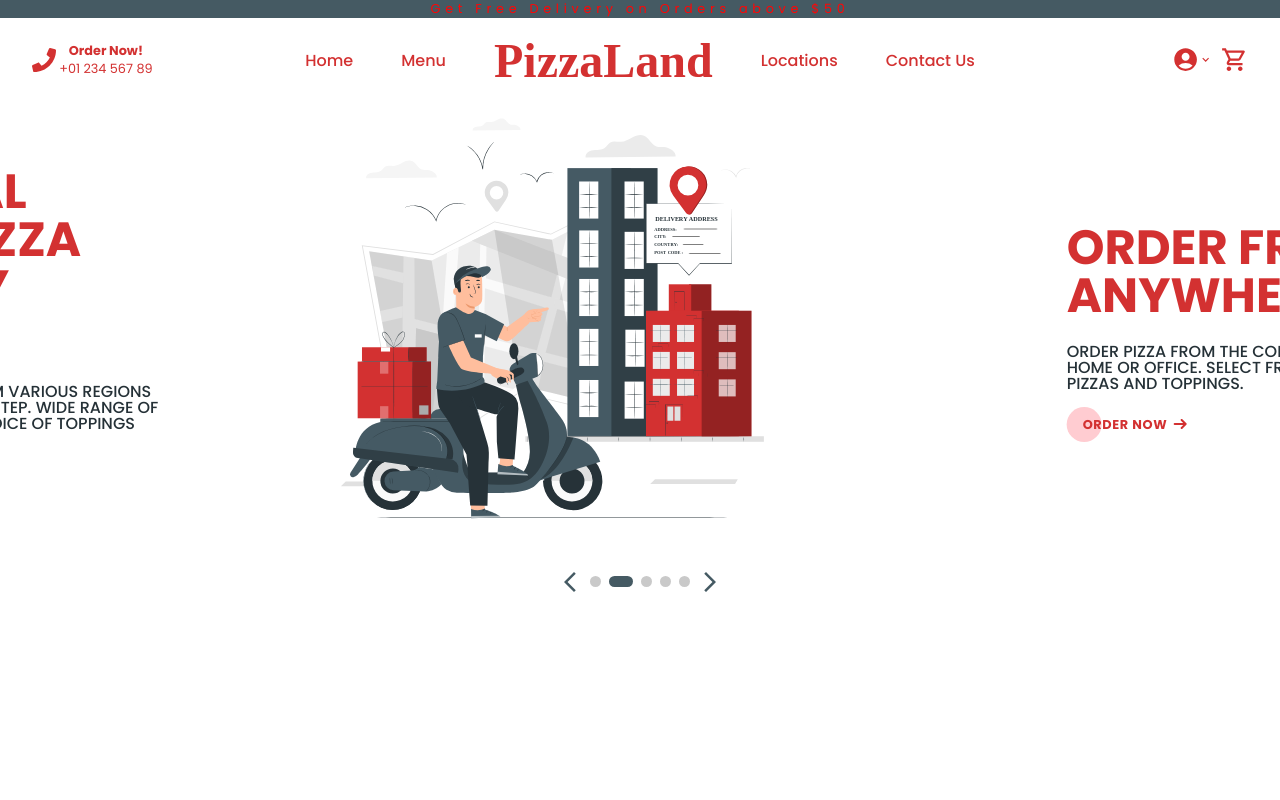
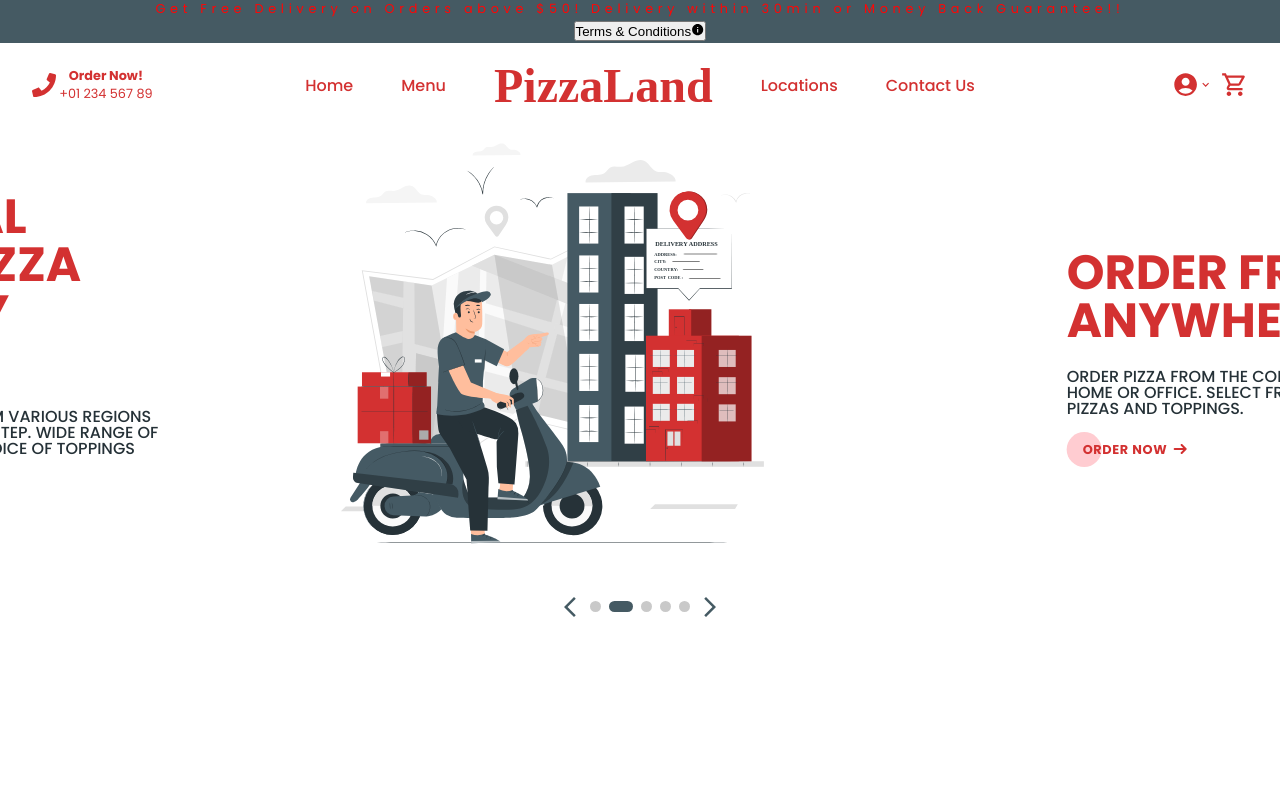
Before and after one commit to zeetaen1989/pizza-delivery, a Next.js app: page / in a window 1280 px wide. Shown: the top 800 px of the page. Built offline with nearby package versions, Linux system fonts and the light colour scheme; no server answers; the database is empty; a web font is replaced by a local one.

Commit message:
feat: terms and conditions modal markup added

```diff
--- a/components/elements/Announcement/Announcement.jsx
+++ b/components/elements/Announcement/Announcement.jsx
@@ -1,9 +1,57 @@
+import { useState } from "react";
+import { CgCloseO } from "react-icons/cg";
+import { MdInfo } from "react-icons/md";
 import styles from "./Announcement.module.scss";
 
 const Announcement = () => {
+  const [isOpen, setIsOpen] = useState(false);
+
+  const openModal = (
+    <section className={styles.modal__container}>
+      <section className={styles.modal}>
+        <article className={styles.conditions}>
+          <h1>Terms & Conditions</h1>
+          <ul>
+            <li>
+              Lorem ipsum, dolor sit amet consectetur adipisicing eliteesdfg
+              Optio molestias commodi dolor illum minus voluptate illo.
+            </li>
+            <li>
+              Lorem ipsum, dolor sit amet consectetur adipisicing eliteesdfg
+              Optio molestias commodi dolor illum minus voluptate illo.
+            </li>
+            <li>
+              Lorem ipsum, dolor sit amet consectetur adipisicing eliteesdfg
+              Optio molestias commodi dolor illum minus voluptate illo.
+            </li>
+            <li>
+              Lorem ipsum, dolor sit amet consectetur adipisicing eliteesdfg
+              Optio molestias commodi dolor illum minus voluptate illo.
+            </li>
+          </ul>
+        </article>
+        <button className={styles.btn__close}>
+          <CgCloseO
+            color="white"
+            fontSize="1.5rem"
+            onClick={() => setIsOpen(false)}
+          />
+        </button>
+      </section>
+    </section>
+  );
+
   return (
     <section className={styles.container}>
-      <p>Get Free Delivery on Orders above $50</p>
+      <p>
+        Get Free Delivery on Orders above $50! Delivery within 30min or Money
+        Back Guarantee!!
+      </p>
+      <button className={styles.btn} onClick={() => setIsOpen(!isOpen)}>
+        Terms & Conditions
+        <MdInfo />
+      </button>
+      {isOpen && openModal}
     </section>
   );
 };
```
